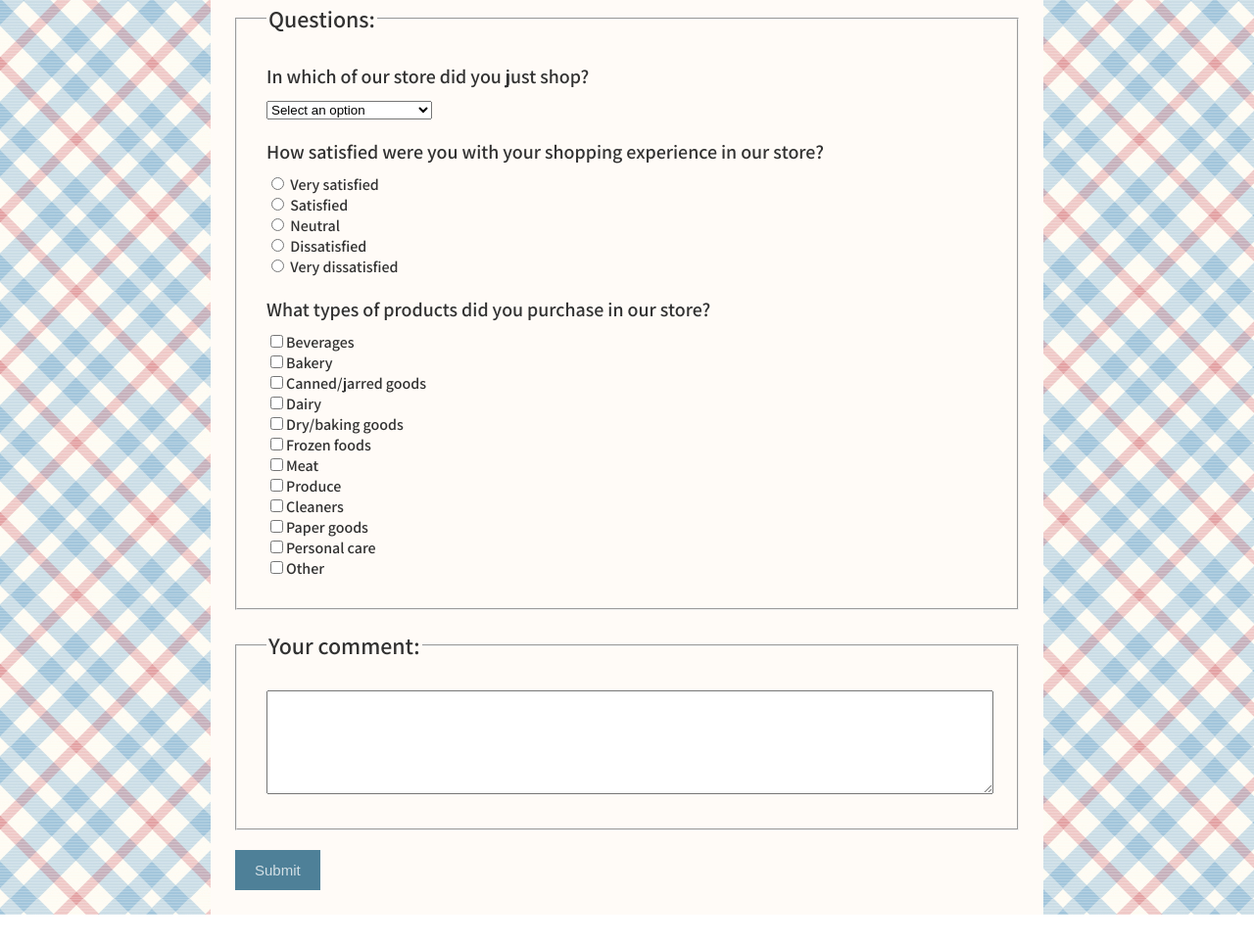
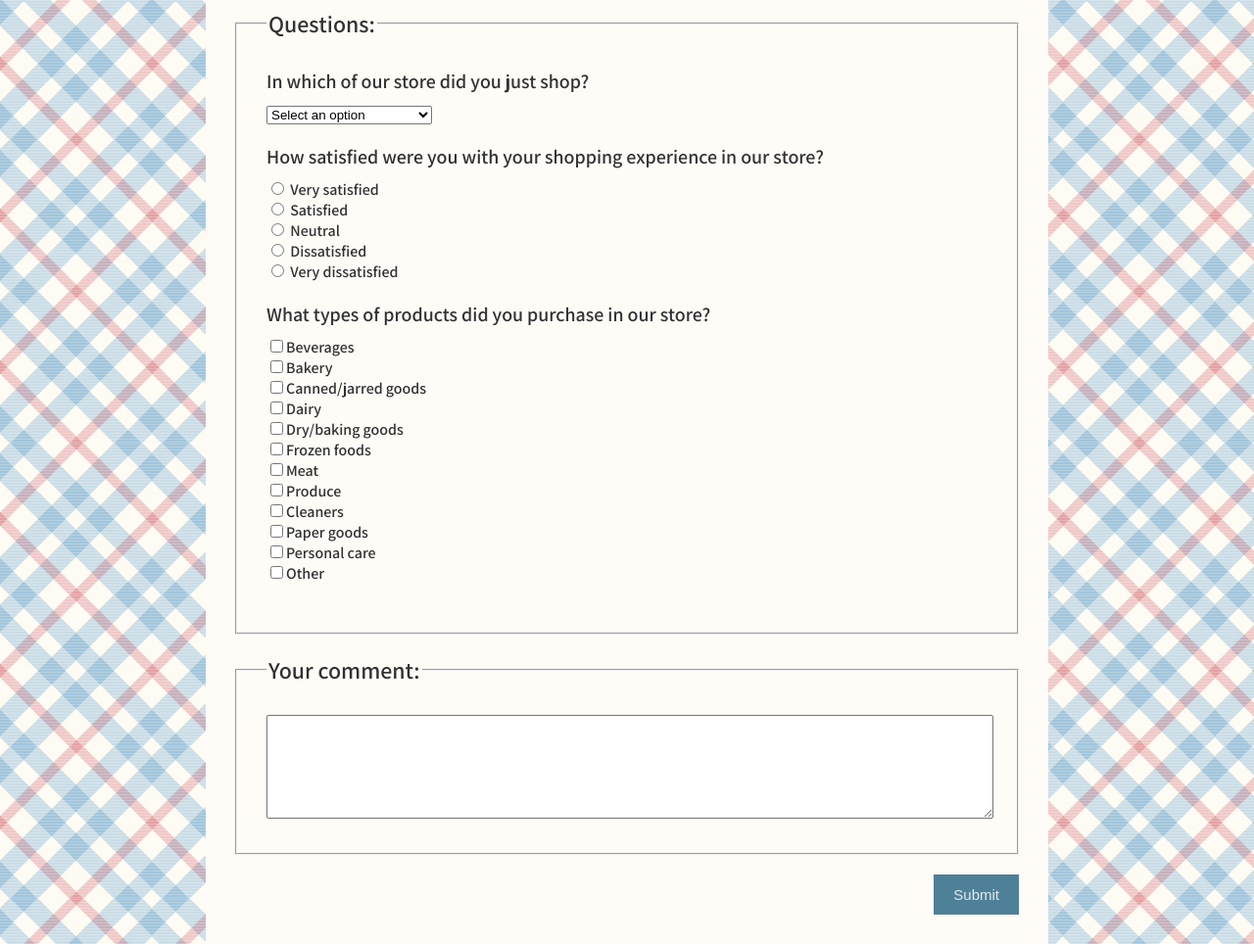
Before and after one commit to kisskatalin/freeCodeCamp, a plain HTML site: page ResponsiveWebDesign/Survey/index.html in a window 1280 px wide. Shown: the part 323-1287 px from the top of the page at 98% size. Before the commit the page ends 1257 px from the top, so only its background shows below. Drawn offline with Linux system fonts and the light colour scheme.

Commit message:
Change the align of the button

```diff
--- a/ResponsiveWebDesign/Survey/css/style.css
+++ b/ResponsiveWebDesign/Survey/css/style.css
@@ -15,7 +15,7 @@ body {
     margin: 0 auto;
     width: 800px;
     background-color: #FFFBF7;
-    padding: 25px;
+    padding: 30px;
 }
 
 h1 {
@@ -50,8 +50,8 @@ fieldset {
     justify-content: center;
 }
 
-.satisfaction {
-    padding: 20px 0;
+.question {
+    padding-bottom: 20px;
 }
 
 ul {
@@ -65,8 +65,13 @@ textarea {
     height: 100px;
 }
 
+.button {
+    display: flex;
+    justify-content: flex-end;
+}
+
 input[type=submit] {
-    color: rgba(255,255,255,0.75);
+    color: rgba(255,255,255,0.85);
     background-color: #4E8098;
     font-size: 15px;
     border: none;
--- a/ResponsiveWebDesign/Survey/index.html
+++ b/ResponsiveWebDesign/Survey/index.html
@@ -27,7 +27,7 @@
 
         <fieldset>
             <legend>Questions:</legend>
-            <div>
+            <div class="question">
                 <h2>In which of our store did you just shop?</h2>
                     <select id="dropdown">
                         <option selected disabled>Select an option</option>
@@ -42,7 +42,7 @@
                     </select>
             </div>
 
-            <div class="satisfaction">
+            <div class="question">
                 <h2>How satisfied were you with your shopping experience in our store?</h2>
                     <ul>
                         <li><input type="radio" name="satisfaction" value="v-satisfied"> Very satisfied</li>
@@ -53,7 +53,7 @@
                     </ul>
             </div>
 
-            <div>
+            <div class="question">
                 <h2>What types of products did you purchase in our store?</h2>
                     <ul>
                         <li><input type="checkbox" name="type" value="beverages">Beverages</li>
@@ -77,7 +77,9 @@
             <textarea name="comments"></textarea>
             </fieldset>
 
-            <input id="submit" type="submit" value="Submit">
+            <div class="button">
+                <input id="submit" type="submit" value="Submit">
+            </div>
         </form>
     </div>
 
```
